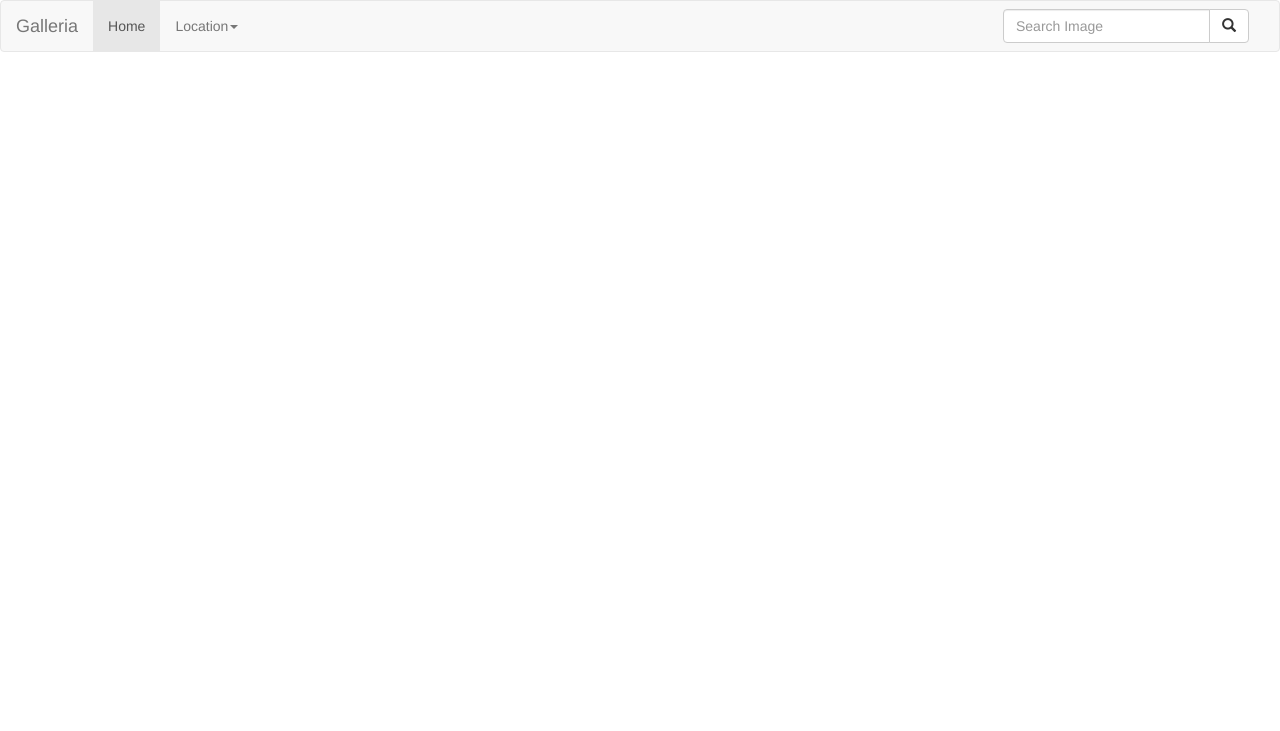
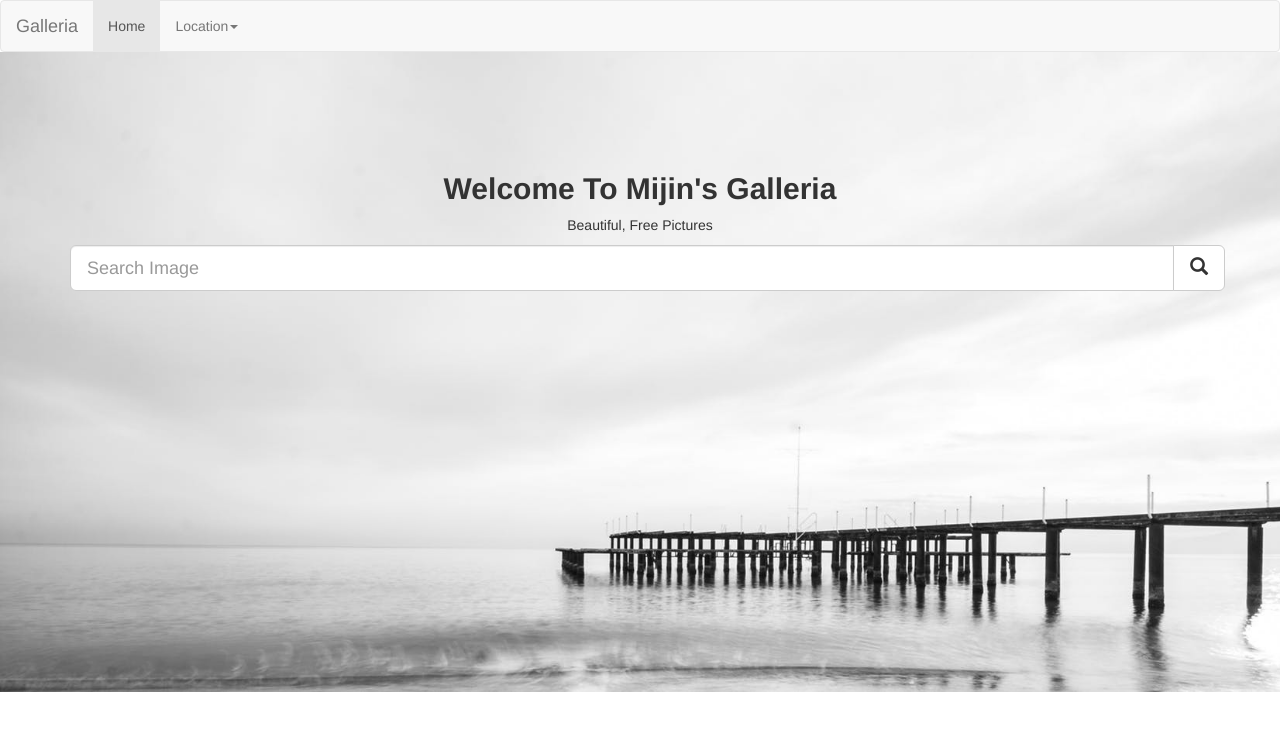
Before and after one commit to olamijinadebayo/galleria, a Django app: page /photos/ in a window 1280 px wide. Shown: the top 731 px of the page. Run offline with Django 3.2, Linux system fonts and the light colour scheme; data that the repository does not hold is empty; some libraries are stand-ins or nearby versions.

Commit message:
this will add a landing page to improve the user experience of the user

```diff
--- a/photos/templates/base.html
+++ b/photos/templates/base.html
@@ -17,7 +17,6 @@
   {% block styles %}
     {% bootstrap_css %}
     <link rel="stylesheet" type="text/css" href="{% static 'css/base.css'%}">
-    <link rel="stylesheet" type="text/css" href="{% static 'css/main.css'%}">
   {% endblock %}
 
 </head>
@@ -33,6 +32,7 @@
         <script>
             var clipboard = new ClipboardJS('.btn');
             clipboard.on('success', function(e) {
+              alert('copied successfully')
                 console.log(e);
             });
             clipboard.on('error', function(e) {
--- a/photos/templates/main.html
+++ b/photos/templates/main.html
@@ -1,27 +1,57 @@
 {%extends 'base.html'%}
-
-
+{% load bootstrap3 %}
+{% block styles %}
+{% load static %}
+{{block.super}}
+    <link rel="stylesheet" href="{% static 'css/main.css'%}">
+{% endblock %}
 {% block content %}
 {{block.super}}
-<div class="container-fluid">
+<style>
+header{
+  background: url('{% static "images/landing3.jpeg"%}');
+  background-repeat: no-repeat;
+  background-size:cover;
+  width: 100vw;
+  height: 80vh;
+  padding:100px 0px;
+  margin-bottom: 5%;
+}
+</style>
+<header>
+<div class="landing container-fluid">
+	<div class="container text-center">
+		  <h2><strong>Welcome To Mijin's Galleria</strong></h2>
+		  <p>Beautiful, Free Pictures</p>
+        <form class="form" role="search" action="{% url 'search' %}">
+          <div class="input-group navbar-right">
+            <input type="text" class="form-control input-lg" placeholder="Search Image" name="category" >
+            <div class="input-group-btn">
+              <button class="btn btn-default btn-lg" type="submit"><i class="glyphicon glyphicon-search"></i></button>
+            </div>
+          </div>
+        </form>
+	</div>
+</div>
+</header>
+
+<div class="container">
     <div class="row">
       {% for image in images %}
-      <div class=" col-md-4 gallery">
+      <div class="col-md-4 gallery">
         <img data-toggle="modal" data-target="#myModal" src="{{image.image.url}}"
         class="img-responsive" alt="Image">
         <button class="btn" data-clipboard-text="http://127.0.0.1:8000{{image.image.url}}">
-                                Copy photo url
-                            </button>
-
+                        Copy photo url
+        </button>
         <!-- Modal -->
         <div id="myModal" class="modal fade" role="dialog">
           <div class="modal-dialog modal-lg">
-
             <!-- Modal content-->
             <div class="modal-content">
               <div class="modal-header">
                 <button type="button" class="close" data-dismiss="modal">&times;</button>
-                <h4 class="modal-title"></h4>
+                <h4 class="modal-title">{{image.name}}</h4>
               </div>
               <div class="modal-body">
                 <img  src=""
@@ -31,9 +61,9 @@
                 <button type="button" class="btn btn-default" data-dismiss="modal">Close</button>
               </div>
             </div>
-
           </div>
         </div>
+
 
 
       </div>
--- a/photos/templates/navbar.html
+++ b/photos/templates/navbar.html
@@ -1,4 +1,5 @@
-<nav class="navbar navbar-default">
+
+<nav class="navbar navbar-default" style="margin:0;" >
   <div class="container-fluid">
     <!-- Brand and toggle get grouped for better mobile display -->
     <div class="navbar-header">
@@ -26,16 +27,7 @@
           </ul>
         </li>
       </ul>
-      <form class="navbar-form" role="search" action="{% url 'search' %}">
 
-        <div class="input-group navbar-right">
-          <input type="text" class="form-control" placeholder="Search Image" name="category">
-          <div class="input-group-btn">
-            <button class="btn btn-default" type="submit"><i class="glyphicon glyphicon-search"></i></button>
-          </div>
-        </div>
-
-      </form>
 
     </div><!-- /.navbar-collapse -->
 
--- a/static/css/main.css
+++ b/static/css/main.css
@@ -1,9 +1,10 @@
-.gallery img{
-  filter: grayscale(100%);
+.gallery img {
+  filter: grayscale(0);
   transition: 1s;
   float: left;
 }
-.gallery img:hover{
-  filter: grayscale(0);
+
+.gallery img:hover {
+  filter: grayscale(100%);
   transform: scale(1.1);
 }
```
Also changed, not shown: static/images/bg.jpg (added), static/images/landing.jpeg (added), static/images/landing2.jpeg (added), static/images/landing3.jpeg (added).
